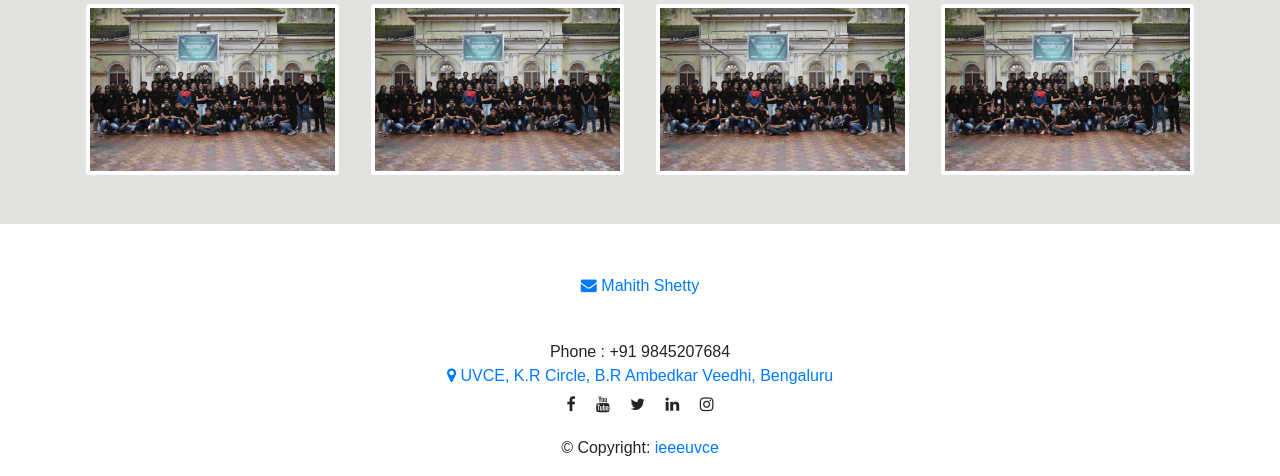
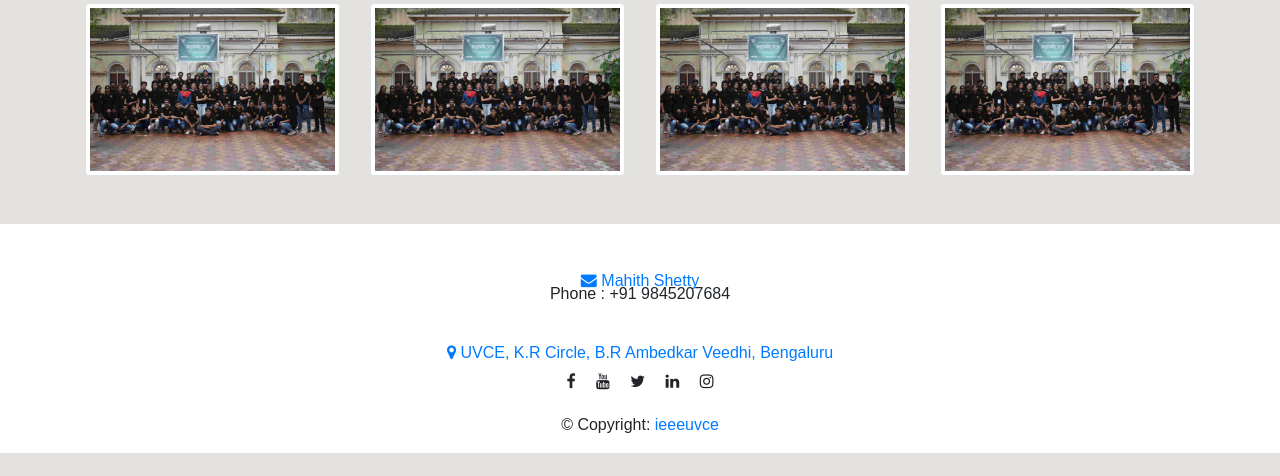
Before and after one commit to rayansailani/IEEE-UVCE, a PHP site: page / in a window 1280 px wide. Shown: the part 3491-3967 px from the top of the page. After the commit the page ends 3944 px from the top, so only its background shows below. Run offline with PHP 8.4, Linux system fonts and the light colour scheme; some libraries are stand-ins or nearby versions.

Commit message:
Update index.php

```diff
--- a/index.php
+++ b/index.php
@@ -200,8 +200,7 @@
 
       <!-- Grid column -->
       <div class="col-md-8 col-12 mt-5">
-        <p style="line-height: 1.7rem"><a class="m-2" href="mailto:mahith.98@gmail.com " target="_blank"><i class="fa fa-envelope"> </i> Mahith Shetty</a></p>
-	      <br><a>Phone : +91 9845207684</a><br>
+        <p style="line-height: 0.8rem"><a class="m-2" href="mailto:mahith.98@gmail.com " target="_blank"><i class="fa fa-envelope"> </i> Mahith Shetty</a><br><a>Phone : +91 9845207684</a></p><br>
 	      <a class="p-2" href="https://goo.gl/maps/P43RC7Qphrq" target="_blank">
                         <i class="fa fa-map-marker"></i> UVCE, K.R Circle, B.R Ambedkar Veedhi, Bengaluru
                     </a>
```
